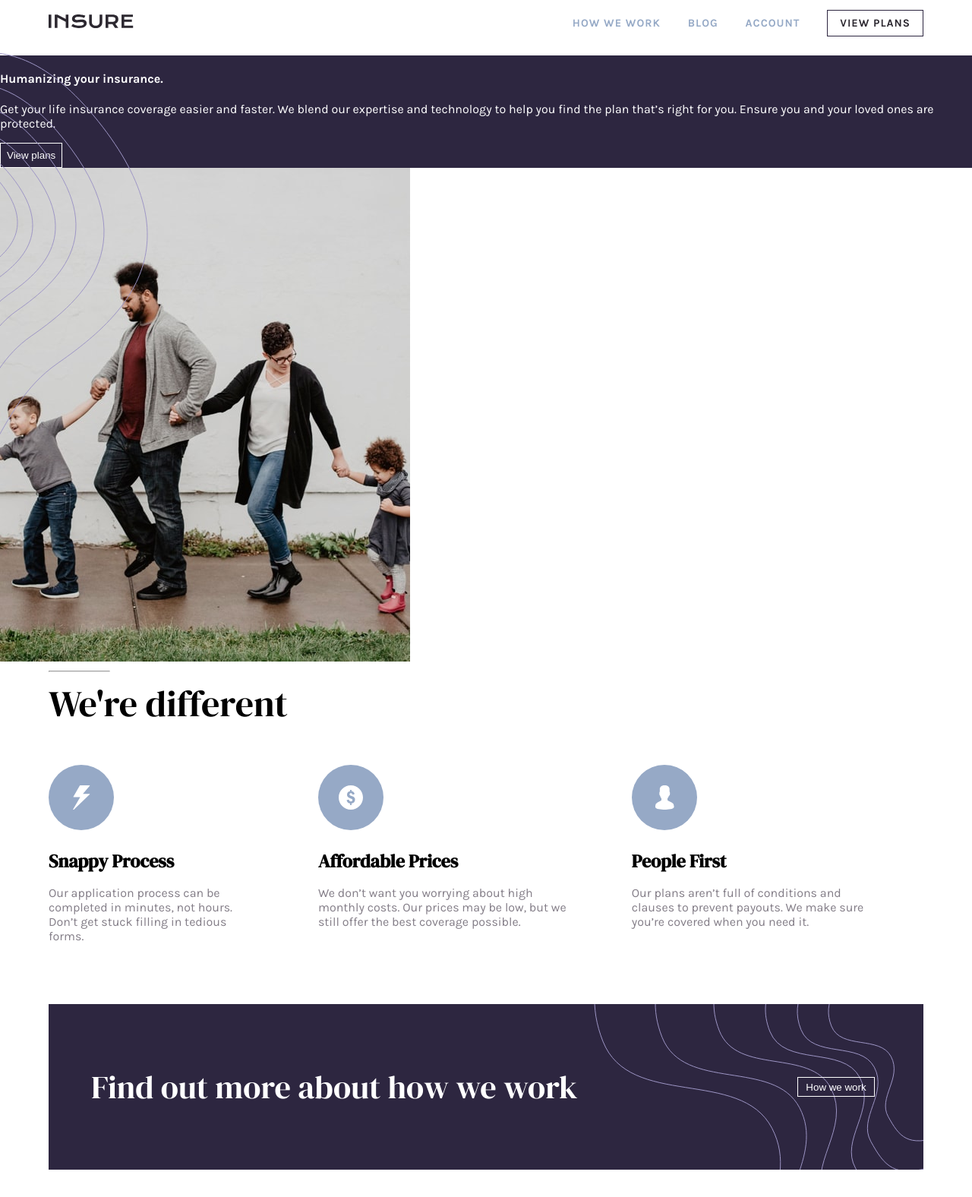
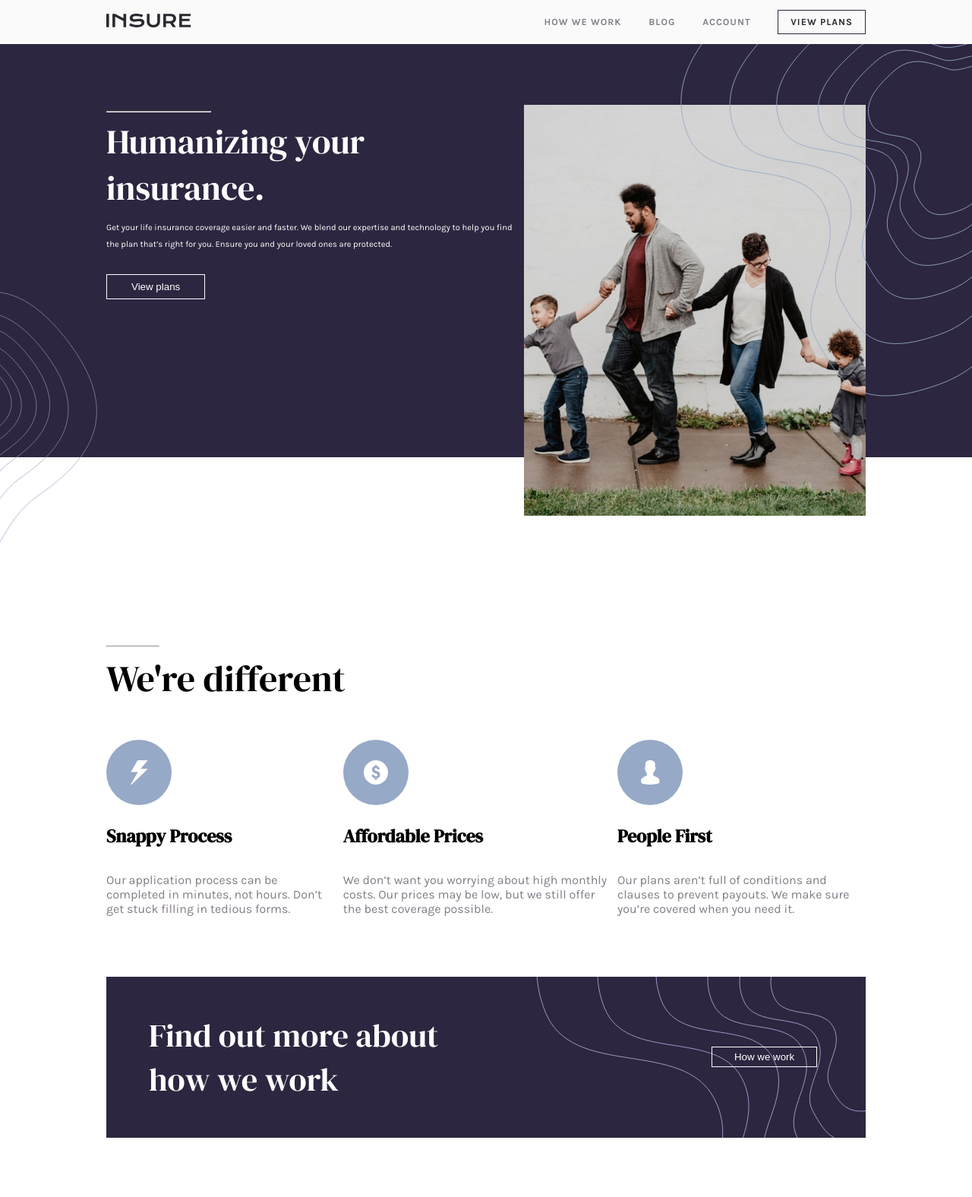
Before and after one commit to The-indigo/insurance, a plain HTML site: page index.html in a window 1280 px wide. Shown: the top 1576 px of the page at 76% size. Drawn offline with Linux system fonts and the light colour scheme.

Commit message:
half finished

```diff
--- a/index.html
+++ b/index.html
@@ -22,7 +22,7 @@
 
   <main>
     <nav>
-      <div class="container">
+      <div class="container nav-container">
 
         <div class="nav-items-div">
 
@@ -48,27 +48,65 @@
           </div>
         </div>
       </div>
+    </nav>
+
+
+
+    <section class="section-1-desktop">
+      <div class="section-1-desktop-image-left">
+        <img src="images/bg-pattern-intro-left-desktop.svg" />
+      </div>
+
+      <div class="container-1 container">
+        <div class="section-1-desktop-container-left">
+          <hr />
+          <h4>Humanizing your insurance.</h4>
+          <p>Get your life insurance coverage easier and faster. We blend our expertise
+            and technology to help you find the plan that’s right for you. Ensure you
+            and your loved ones are protected. </p>
+          <!-- <div class="section-1-btn-div"> -->
+          <button class="button-style section-1-button"> View plans</button>
+        </div>
+
+        <div class="section-1-desktop-container-right">
+          <img class="section-1-img-desktop" src="images/image-intro-desktop.jpg" />
+        </div>
+
+
+      </div>
+
+      <div class="section-1-desktop-image-right">
+        <img src="images/bg-pattern-intro-right-desktop.svg" />
+      </div>
+
+    </section>
 
 
 
 
-    </nav>
     <section class="section-1">
 
+      <!-- for mobile  -->
       <div class="section-1-img-mobile-div">
         <img class="section-1-img-mobile" src="images/image-intro-mobile.jpg" />
       </div>
+      <!-- for mobile  -->
+
 
 
       <div class="section-1-div-background">
 
+        <!-- for mobile  -->
         <div class="section-1-mobile-image-left">
           <img src="images/bg-pattern-intro-left-mobile.svg" />
         </div>
+        <!-- for mobile  -->
 
+        <!-- for desktop -->
         <div class="section-1-desktop-image-left">
           <img src="images/bg-pattern-intro-left-desktop.svg" />
         </div>
+        <!-- for desktop -->
 
 
         <div class="section-1-text-div">
@@ -81,24 +119,22 @@
           <button class="button-style section-1-button"> View plans</button>
         </div>
 
+        <!-- for mobile  -->
         <div class="section-1-mobile-image-right">
           <img src="images/bg-pattern-intro-right-mobile.svg" />
         </div>
+        <!-- for mobile  -->
 
         <!-- </div> -->
+        <div class="section-1-img-desktop-div">
+          <img class="section-1-img-desktop" src="images/image-intro-desktop.jpg" />
+        </div>
       </div>
-
-
-
-      <div class="section-1-img-desktop-div">
-        <img class="section-1-img-desktop" src="images/image-intro-desktop.jpg" />
-      </div>
-
     </section>
 
 
 
-    <section class="section-2">
+    <section class="section-2 container">
       <hr />
       <h1 class="section-2-h1">We're different</h1>
       <div class="section-2-article-div">
@@ -132,7 +168,7 @@
 
     </section>
 
-    <section class="section-3">
+    <section class="section-3 container">
       <div class="section-3-h5-div">
         <h5> Find out more about how we work</h5>
       </div>
@@ -140,11 +176,21 @@
     </section>
 
     <footer>
-      <div class="footer-first-div">
+      <div class="footer-first-div container">
         <!-- <div class="footer-image-div"> -->
         <img class="footer-logo" src="images/logo.svg" />
         <!-- </div> -->
         <div>
+          <!-- <div class="footer-icons-div">
+            <img class="footer-icons" src="images/icon-facebook.svg" />
+          </div>
+          <div class="footer-icons-div">
+            <img class="footer-icons" src="images/icon-facebook.svg" />
+          </div>
+          <div class="footer-icons-div">
+            <img class="footer-icons" src="images/icon-facebook.svg" />
+          </div> -->
+
           <img class="footer-icons" src="images/icon-facebook.svg" />
           <img class="footer-icons" src="images/icon-twitter.svg" />
           <img class="footer-icons" src="images/icon-pinterest.svg" />
@@ -152,10 +198,10 @@
         </div>
 
       </div>
-      <hr />
+      <hr class="container" />
 
 
-      <div class="footer-second-div">
+      <div class="footer-second-div container">
 
         <div class="footer-second-div-options">
           <p class="footer-second-div-title">Our company</p>
--- a/style.css
+++ b/style.css
@@ -30,15 +30,6 @@
      color: hsl(228, 45%, 44%);
  }
 
-
-
- .container {
-     width: 90%;
-     margin: 0 auto;
- }
-
-
-
  .button-style {
      border: 1px solid white;
      padding: .5rem;
@@ -56,6 +47,26 @@
      font-family: var(--karla);
      font-size: .9rem;
      margin-left: 2rem;
+ }
+
+ .nav-a:hover {
+     color: var(--very-dark-violet);
+ }
+
+
+ .nav-button:hover {
+     background-color: var(--very-dark-violet);
+     color: #fff;
+ }
+
+ .footer-second-div-p:hover {
+     text-decoration: underline;
+     cursor: pointer;
+ }
+
+ button:hover {
+     background-color: #fff;
+     color: var(--very-dark-violet);
  }
 
  .nav-items-div {
@@ -99,11 +110,16 @@
      margin-top: 5rem;
  }
 
+ .footer-icons {
+     width: 1rem;
+ }
+
  .footer-second-div-p {
      color: var(--dark-violet);
      font-family: var(--karla);
      text-transform: uppercase;
      font-weight: 600;
+     font-size: .78rem;
      letter-spacing: 2px;
  }
 
@@ -112,21 +128,43 @@
      text-transform: uppercase;
      font-weight: 600;
      margin-bottom: 2.5rem;
+     font-size: .8rem;
  }
+
 
 
  /*************************** pc ***************************************************************/
 
 
- @media (min-width:50rem) {
+ @media (min-width:40rem) {
      .container {
+         /* width: 80%; */
+         margin: 0 auto;
+         /* border: 2px solid red; */
+         width: 85%;
+         max-width: 1000px;
+     }
+
+     .nav-container {
          display: flex;
          justify-content: space-between;
          align-items: center;
          padding: .8rem 0;
+         position: relative;
+         z-index: 200000;
      }
 
+     .nav-a {
+         color: var(--dark-grayish-violet);
+         font-size: .78rem;
 
+     }
+
+     nav {
+         position: relative;
+         z-index: 200000;
+         background-color: var(--very-light-gray)
+     }
 
      .nav-button {
          border: 1.5px solid var(--dark-violet);
@@ -150,27 +188,88 @@
          display: none;
      }
 
-     .section-1-text-div {
+     .section-1 {
+         display: none;
+     }
+
+     .section-1-button {
+         margin-top: 1rem;
+         padding-left: 2rem;
+         padding-right: 2rem;
+     }
+
+     .container-1 {
+         display: flex;
+         position: relative;
+         align-items: center;
+     }
+
+     .section-1-desktop {
+         background-color: var(--dark-violet);
+         padding-top: 5rem;
+         padding-bottom: 9rem;
          color: #fff;
      }
 
-     .section-1-div-background {
-         position: relative;
+     /* both containers do not neccesarily have to be half half  */
+
+     .section-1-desktop-container-left {
+         flex: .55;
+
+     }
+
+     .section-1-desktop-container-left h4 {
+         font-family: var(--dm-serif-display);
+         font-weight: 400;
+         font-size: 2.8rem;
+         margin: 0;
+         min-width: 65%;
+     }
+
+     .section-1-desktop-container-left hr {
+         width: 25%;
+         margin-left: 0;
+     }
+
+     .section-1-desktop-container-left p {
+         font-size: .7rem;
+         line-height: 2;
+     }
+
+     .section-1-desktop-container-right {
+         width: 45%;
+         top: 0;
+         position: absolute;
+         right: 0
+     }
+
+     .section-1-desktop-container-right img {
+         max-width: 100%;
+         height: auto;
      }
 
      .section-1-desktop-image-left {
          position: absolute;
+         width: 10%;
+         top: 24rem;
      }
 
-     .section-1-text-div hr {
-         border: 2px solid #fff;
+     .section-1-desktop-image-right {
+         position: absolute;
+         top: 0;
+         right: 0;
+         width: 30%;
+     }
+
+     .section-1-desktop-image-right img,
+     .section-1-desktop-image-left img {
+         width: 100%;
+         height: auto;
      }
 
      .section-2 {
-         /* border: 2px solid yellow; */
-         width: 90%;
-         margin: 0 auto;
          display: flex;
+         margin-top: 15rem;
          flex-direction: column;
          align-items: flex-start;
 
@@ -193,7 +292,7 @@
 
      .section-2-article-div {
          display: flex;
-         /* justify-content: space-between; */
+         gap: .6rem;
      }
 
      .section-2-article {
@@ -201,22 +300,18 @@
      }
 
      .section-2-article h2 {
-         margin-bottom: 1rem;
+         margin-bottom: 2rem;
      }
 
      .section-2-article p {
-         /* border: 2px solid red; */
          margin-top: 0;
-         width: 80%;
-
      }
 
      .section-3 {
          background-image: url("images/bg-pattern-how-we-work-desktop.svg");
          background-repeat: no-repeat;
-         width: 90%;
-         margin: 0 auto;
-         padding: 5rem;
+         padding-top: 3rem;
+         padding-bottom: 3rem;
          padding-right: 4rem;
          padding-left: 3.5rem;
          margin-top: 4rem;
@@ -226,6 +321,11 @@
          justify-content: space-between;
      }
 
+     .section-3-h5-div {
+         width: 50%;
+         max-width: 500px;
+     }
+
      .section-3 h5 {
          font-family: var(--dm-serif-display);
          font-weight: 400;
@@ -233,14 +333,8 @@
          margin: 0;
      }
 
-     .section-3-h5-div {
-         /* border: 2px solid red; */
-         /* min-width: 20rem */
-     }
-
-
      .section-3-button {
-         padding: .3rem .65rem;
+         padding: .3rem 1.8rem;
 
      }
 
@@ -250,21 +344,16 @@
          padding-bottom: 3rem;
          background-image: url("images/bg-pattern-footer-desktop.svg");
          background-repeat: no-repeat;
-         /* background-position: top; */
      }
 
      .footer-first-div {
          display: flex;
-         width: 90%;
-         margin: 0 auto;
          justify-content: space-between;
-         margin-bottom: 2rem;
+         margin-bottom: 1.5rem;
      }
 
      .footer-second-div {
          display: flex;
-         width: 90%;
-         margin: 0 auto;
          justify-content: space-between;
          padding-right: 12rem;
      }
@@ -274,7 +363,7 @@
      }
 
      footer hr {
-         width: 90%;
+         /* width: 85%; */
          border-top: 0;
          border-color: var(--very-dark-violet);
          opacity: 0.3;
@@ -291,7 +380,8 @@
 
  /*************************** mobile ***************************************************************/
 
- @media (max-width:50rem) {
+ @media (max-width:40rem) {
+
      .section-1-img-desktop-div {
          display: none;
      }
@@ -333,7 +423,6 @@
 
      .nav-mobile-pattern {
          margin-top: 2rem;
-         /* border: 2px solid blue; */
      }
 
      .nav-mobile-pattern img {
@@ -373,7 +462,6 @@
          font-size: 2.25rem;
          margin: 0;
          line-height: 1;
-         /* border: 2px solid yellow; */
          width: 90%;
          margin: 0 auto;
      }
@@ -386,7 +474,6 @@
      }
 
      .section-1-mobile-image-left {
-         /* border: 2px solid red; */
          position: relative;
      }
 
@@ -401,7 +488,9 @@
          display: none;
      }
 
-     /* .section-1-des */
+     .section-1-desktop {
+         display: none;
+     }
 
      .section-2 {
          /* width: 95%; */
@@ -432,8 +521,6 @@
      }
 
      .section-2-h1 {
-         /* border: 2px solid red; */
-         /* font-weight: 100; */
          font-family: var(--dm-serif-display);
          font-size: 2rem;
      }
@@ -504,3 +591,67 @@
          gap: 1rem;
      }
  }
+
+ /* ipad landscape */
+
+ @media only screen and (max-width:75rem) and (min-width:55rem) {
+     .section-2-article-div {
+         display: flex;
+         gap: .75rem;
+     }
+ }
+
+ /* pc screens */
+ @media (min-width:80rem) {
+     .section-1-desktop {
+         padding-bottom: 13rem;
+     }
+
+ }
+
+ @media only screen and (max-width:60rem) and (min-width:45rem) {
+     .section-1-desktop {
+         padding-bottom: 2.4rem;
+     }
+
+     .section-2 {
+         margin-top: 8rem;
+     }
+
+     .section-3 {
+         background-image: url("images/bg-pattern-how-we-work-desktop.svg");
+         background-repeat: no-repeat;
+         /* padding-top: 3rem;
+         padding-bottom: 3rem; */
+         /* padding-right: 4rem;
+         padding-left: 3.5rem; */
+         margin-top: 4rem;
+         background-position: right;
+
+     }
+
+     .section-3-h5-div {
+         width: 45%;
+         max-width: 500px;
+     }
+
+     .section-3 h5 {
+         font-family: var(--dm-serif-display);
+         font-weight: 400;
+         font-size: 1.3rem;
+         margin: 0;
+     }
+
+     .section-3-button {
+         padding: .3rem 1rem;
+
+     }
+
+
+     .footer-second-div {
+         display: flex;
+         justify-content: space-between;
+         padding-right: 8rem;
+     }
+
+ }
```
